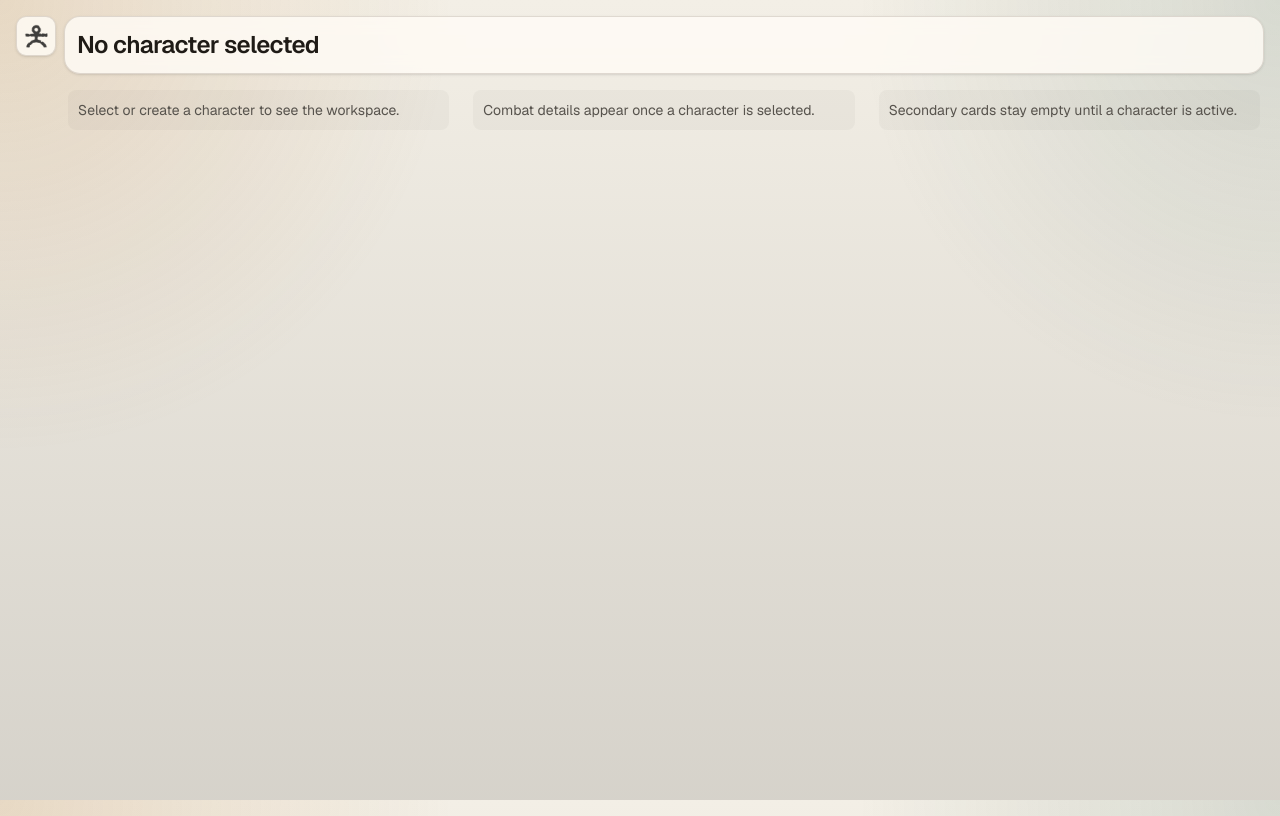
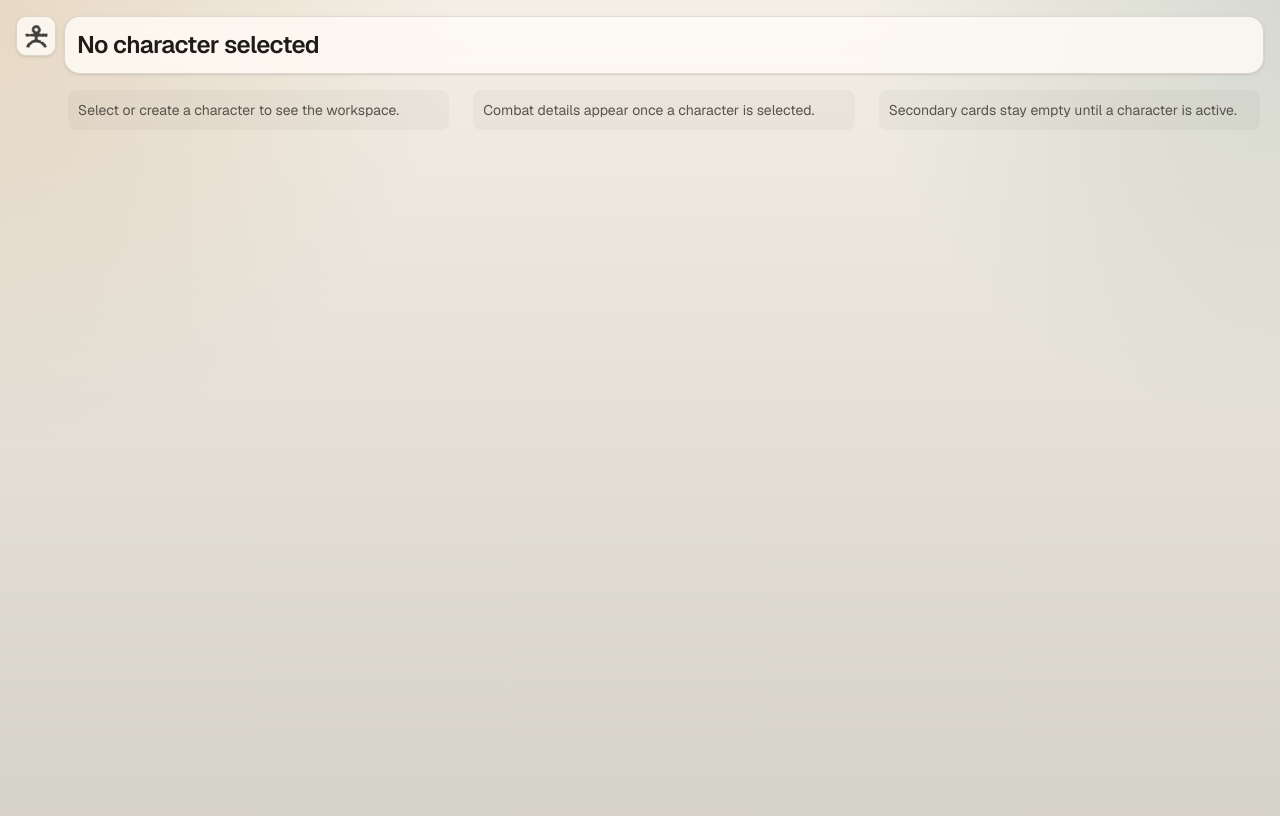
Before and after one commit to rogernolan/RQSheet, a Next.js app: page / in a window 1280 px wide. Built offline with nearby package versions, Linux system fonts and the light colour scheme.

Commit message:
Fix page background seam

```diff
--- a/src/app/globals.css
+++ b/src/app/globals.css
@@ -29,15 +29,23 @@
   box-sizing: border-box;
 }
 
-html {
+html,
+body {
+  min-height: 100%;
+  margin: 0;
   background:
     radial-gradient(circle at top left, rgba(180, 116, 44, 0.18), transparent 30%),
     radial-gradient(circle at top right, rgba(73, 110, 99, 0.16), transparent 28%),
     linear-gradient(180deg, var(--background), color-mix(in srgb, var(--background) 88%, black));
+  background-repeat: no-repeat;
+  background-size: 100% 100%;
+}
+
+html {
+  background-color: var(--background);
 }
 
 body {
-  background: transparent;
   color: var(--foreground);
   font-family: var(--font-geist-sans), sans-serif;
 }
```
